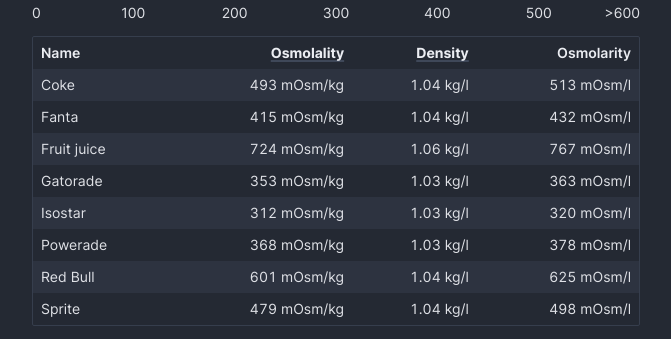
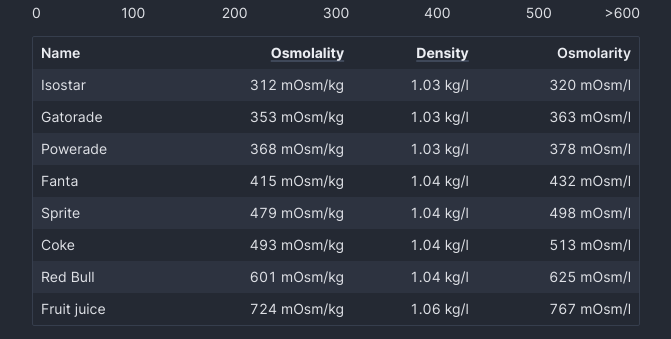
Before and after one commit to jsmolka/bottle, a Vue app: page / in a window 1280 px wide. Shown: the part 1009-1348 px from the top of the page, without its empty margins (304-975 px from the left). Built offline with nearby package versions, Linux system fonts and the light colour scheme.

Commit message:
sort examples by osmolarity

```diff
--- a/src/views/Osmolarities.vue
+++ b/src/views/Osmolarities.vue
@@ -42,6 +42,7 @@ import {
   TableWrapper,
 } from '@/components/ui/table';
 import { format } from '@/utils/format';
+import { makeNumericComparer } from '@/utils/sorting';
 
 // https://kg-m3.com
 const density = {
@@ -51,13 +52,13 @@ const density = {
 };
 
 const data = [
+  { name: 'Isostar', osmolality: 312, density: density.sportsDrink },
+  { name: 'Gatorade', osmolality: 353, density: density.sportsDrink },
+  { name: 'Powerade', osmolality: 368, density: density.sportsDrink },
+  { name: 'Fanta', osmolality: 415, density: density.softDrink },
+  { name: 'Sprite', osmolality: 479, density: density.softDrink },
   { name: 'Coke', osmolality: 493, density: density.softDrink },
-  { name: 'Fanta', osmolality: 415, density: density.softDrink },
+  { name: 'Red Bull', osmolality: 601, density: density.softDrink },
   { name: 'Fruit juice', osmolality: 724, density: density.fruitJuice },
-  { name: 'Gatorade', osmolality: 353, density: density.sportsDrink },
-  { name: 'Isostar', osmolality: 312, density: density.sportsDrink },
-  { name: 'Powerade', osmolality: 368, density: density.sportsDrink },
-  { name: 'Red Bull', osmolality: 601, density: density.softDrink },
-  { name: 'Sprite', osmolality: 479, density: density.softDrink },
-];
+].sort(makeNumericComparer(({ osmolality, density }) => osmolality / density));
 </script>
```
